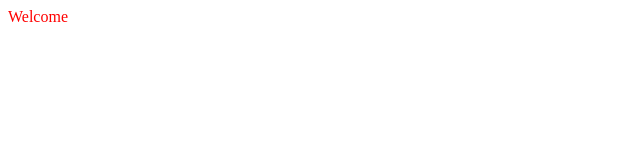
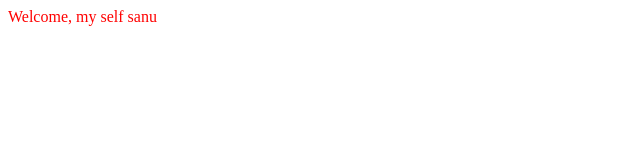
Before and after one commit to sk66641/sk66641, a plain HTML site: page index.html in a window 1280 px wide. Shown: the full height of the page, 0-640 px from the left. Drawn offline with Linux system fonts and the light colour scheme.

```diff
--- a/index.html
+++ b/index.html
@@ -11,6 +11,6 @@
     }
 </style>
 <body>
-    <div>Welcome</div>
+    <div>Welcome, my self sanu</div>
 </body>
 </html>
```
